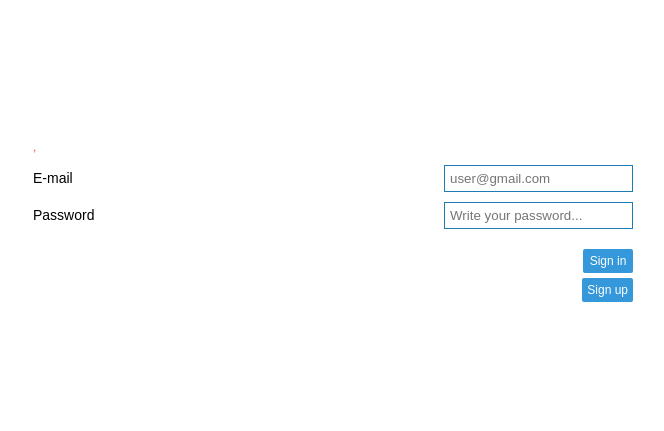
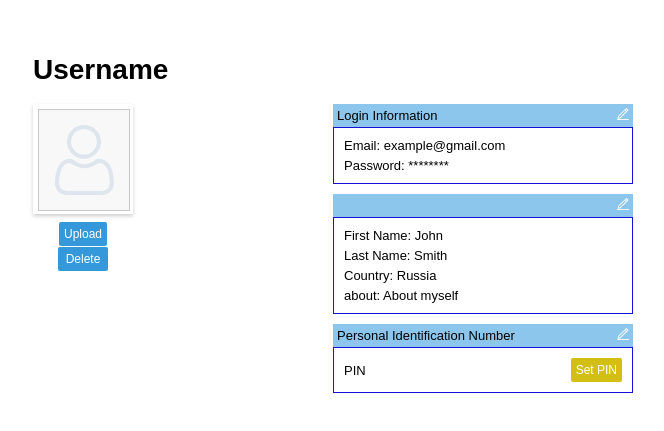
Before and after one commit to Pinkdesu/simple-spa, a React (Create React App) app: page / in a window 1280 px wide. Shown: the part 181-612 px from the top of the page, without its empty margins (307-971 px from the left). Built offline with nearby package versions, Linux system fonts and the light colour scheme.

Commit message:
feat: add username page

```diff
--- a/src/features/AppBootstrap/components/RenderAuthorized.jsx
+++ b/src/features/AppBootstrap/components/RenderAuthorized.jsx
@@ -5,7 +5,7 @@ import Profile from "../../Profile"
 const RenderAuthorized = () => {
    return (
       <Switch>
-         <Route path="/profile" component={Profile} exact/>
+         <Route path="/" component={Profile} exact/>
       </Switch>
    )
 }
--- a/src/features/AppBootstrap/index.jsx
+++ b/src/features/AppBootstrap/index.jsx
@@ -9,7 +9,7 @@ const AppBootstrap = () => {
 
    return (
       <div className="default-view">
-         {!isAuthorized ? <Sign/> : <RenderAuthorized />}
+         {!isAuthorized ? <RenderAuthorized /> : <Sign />}
       </div>
    );
 }
--- a/src/features/Common/Button.jsx
+++ b/src/features/Common/Button.jsx
@@ -8,6 +8,8 @@ const Button = (props) => {
       switch(color) {
          case "blue":
             return "btnBlue"
+         case "yellow":
+            return "btnYellow"
          default:
             return "btnBlue"
       }
--- /dev/null
+++ b/src/features/Common/List.jsx
@@ -0,0 +1,24 @@
+import React from "react";
+import {ReactComponent as WriteSVG} from "../../assets/image/write.svg";
+import "./style.css";
+
+const List = (props) => {
+   const { header, children } = props;
+
+   return (
+      <div className="list">
+         <div className="list__header">
+            <span className="header__name">{header}</span>
+            <span className="header__icon">
+               <WriteSVG/>
+            </span>
+         </div>
+
+         <div className="list__content">
+            {children}
+         </div>
+      </div>
+   )
+}
+
+export default List;
--- /dev/null
+++ b/src/features/Common/ListItem.jsx
@@ -0,0 +1,15 @@
+import React, { memo } from "react";
+import "./style.css";
+
+const ListItem = (props) => {
+   const { text, children } = props;
+
+   return (
+      <div className="list-item">
+         <span>{text}</span>
+         {children}
+      </div>
+   )
+}
+
+export default memo(ListItem);
--- a/src/features/Common/style.css
+++ b/src/features/Common/style.css
@@ -8,18 +8,28 @@
    cursor: pointer;
 }
 
+.text-field,
+.list__header,
+.list-item {
+   display: flex;
+   flex-flow: row nowrap;
+   justify-content: space-between;
+}
+
 .button.btnBlue {
    background-color: #3498DB;
+}
+
+.button.btnYellow {
+   background-color: #d3bf12;
 }
 
 .input--file input {
    display: none !important;
 }
 
+.list-item,
 .text-field {
-   display: flex;
-   flex-flow: row nowrap;
-   justify-content: space-between;
    align-items: center;
 }
 
@@ -70,3 +80,40 @@
    font-size: 28px;
    font-weight: 600;
 }
+
+.list {
+   min-width: 300px;
+}
+
+.list__header {
+   background-color: #8dc6ec;
+   color: #000;
+   padding: 4px;
+}
+
+.header__icon {
+   cursor: pointer;
+}
+
+.header__icon svg {
+   width: 12px;
+   height: 12px;
+   fill: #fff;
+}
+
+.list {
+   font-size: 13px;
+}
+
+.list__content {
+   border: 1px solid rgb(19, 19, 216);
+   padding: 10px;
+}
+
+.list-item {
+   margin-bottom: 5px;
+}
+
+.list-item:last-child {
+   margin-bottom: 0;
+}
--- a/src/features/Profile/index.jsx
+++ b/src/features/Profile/index.jsx
@@ -1,13 +1,34 @@
 import React from "react";
 import Header from "../Common/Header";
+import UploadImage from "../UploadImage";
+import List from "../Common/List";
+import ListItem from "../Common/ListItem";
+import Button from "../Common/Button";
 import "./style.css"
 
 const Profile = () => {
    return (
-      <div>
-         <Header text="Username/Profile"/>
+      <div className="main">
+         <Header text="Username"/>
          <div className="column-container">
-
+            <UploadImage/>
+            <div className="profile__info">
+               <List header="Login Information">
+                  <ListItem text="Email: example@gmail.com"/>
+                  <ListItem text="Password: ********"/>
+               </List>
+               <List header="">
+                  <ListItem text="First Name: John"/>
+                  <ListItem text="Last Name: Smith"/>
+                  <ListItem text="Country: Russia"/>
+                  <ListItem text="about: About myself"/>
+               </List>
+               <List header="Personal Identification Number">
+                  <ListItem text="PIN">
+                     <Button text="Set PIN" color="yellow"/>
+                  </ListItem>
+               </List>
+            </div>
          </div>
       </div>
    );
--- a/src/features/Profile/style.css
+++ b/src/features/Profile/style.css
@@ -0,0 +1,3 @@
+.profile__info > div{
+   margin-bottom: 10px;
+}
--- a/src/features/Registration/index.jsx
+++ b/src/features/Registration/index.jsx
@@ -10,7 +10,7 @@ import "./style.css";
 
 const Registration = () => {
    return (
-      <div className="registration">
+      <div className="registration main">
          <Header text="Registration"/>
          <div className="column-container">
             <UploadImage/>
--- a/src/index.css
+++ b/src/index.css
@@ -20,7 +20,7 @@ body > #root{
    align-items: center;
 }
 
-.default-view > div {
+.default-view .main {
    width: 600px;
 }
 
--- a/src/redux/reducers/ui.js
+++ b/src/redux/reducers/ui.js
@@ -12,4 +12,5 @@ const uiReducer = (state = initialState, { type, payload }) => {
          return state;
    }
 }
+
 export default uiReducer;
```
Also changed, not shown: src/assets/image/write.svg (added).
